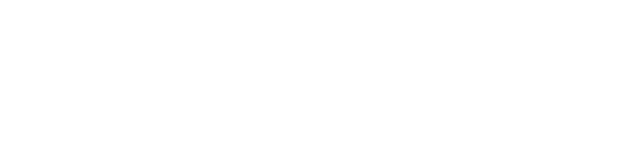
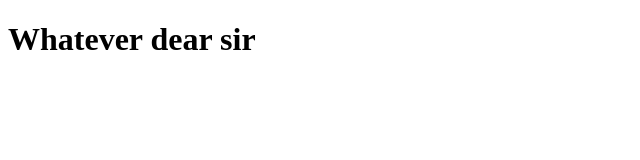
Before and after one commit to oedjoat/git-one, a plain HTML site: page index.html in a window 1280 px wide. Shown: the whole page, without its empty margins (0-640 px from the left). Drawn offline with Linux system fonts and the light colour scheme.

Commit message:
added h1

```diff
--- a/index.html
+++ b/index.html
@@ -7,6 +7,6 @@
     <title>Document</title>
 </head>
 <body>
-
+    <h1>Whatever dear sir </h1>
 </body>
 </html>
```
